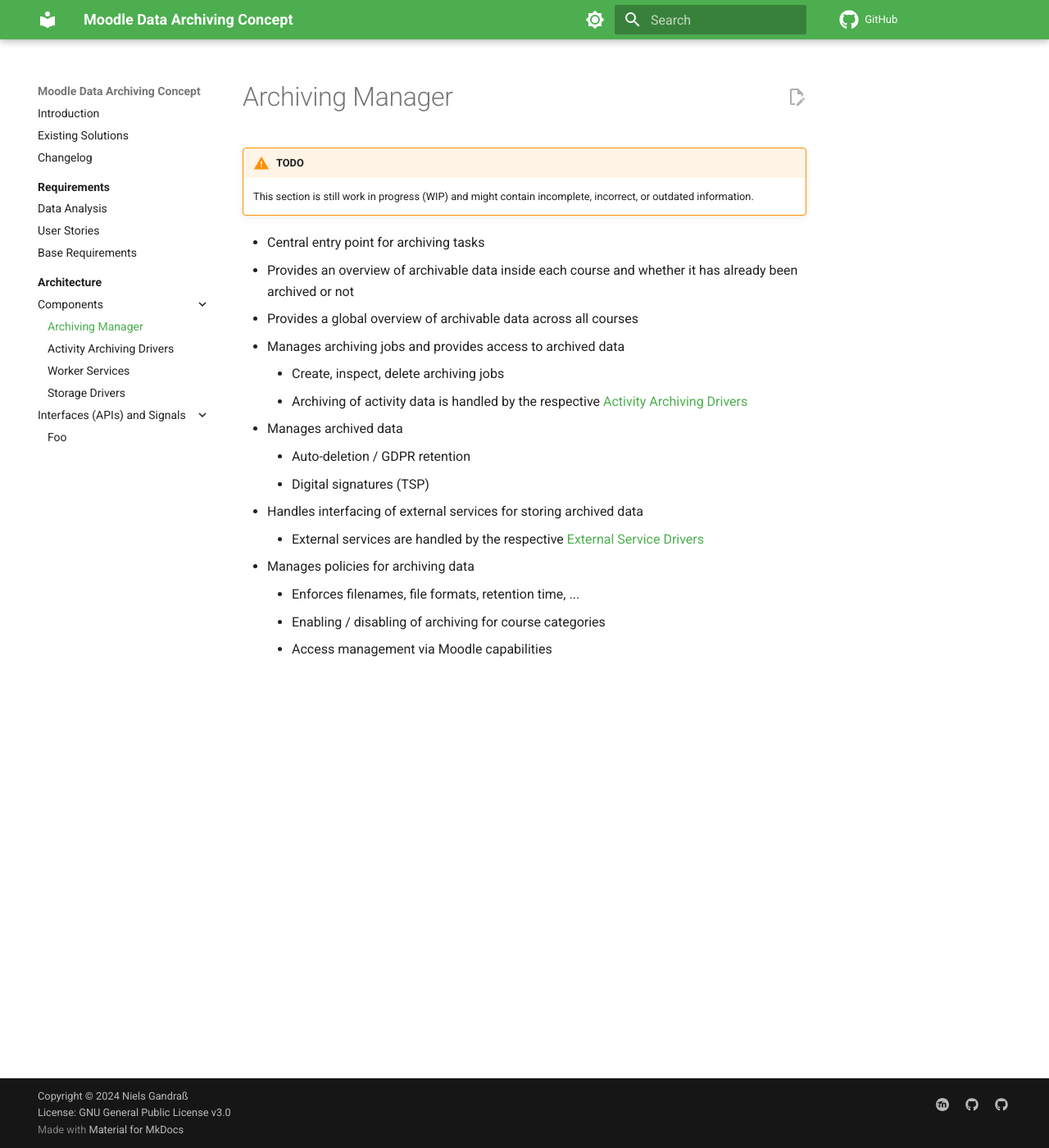
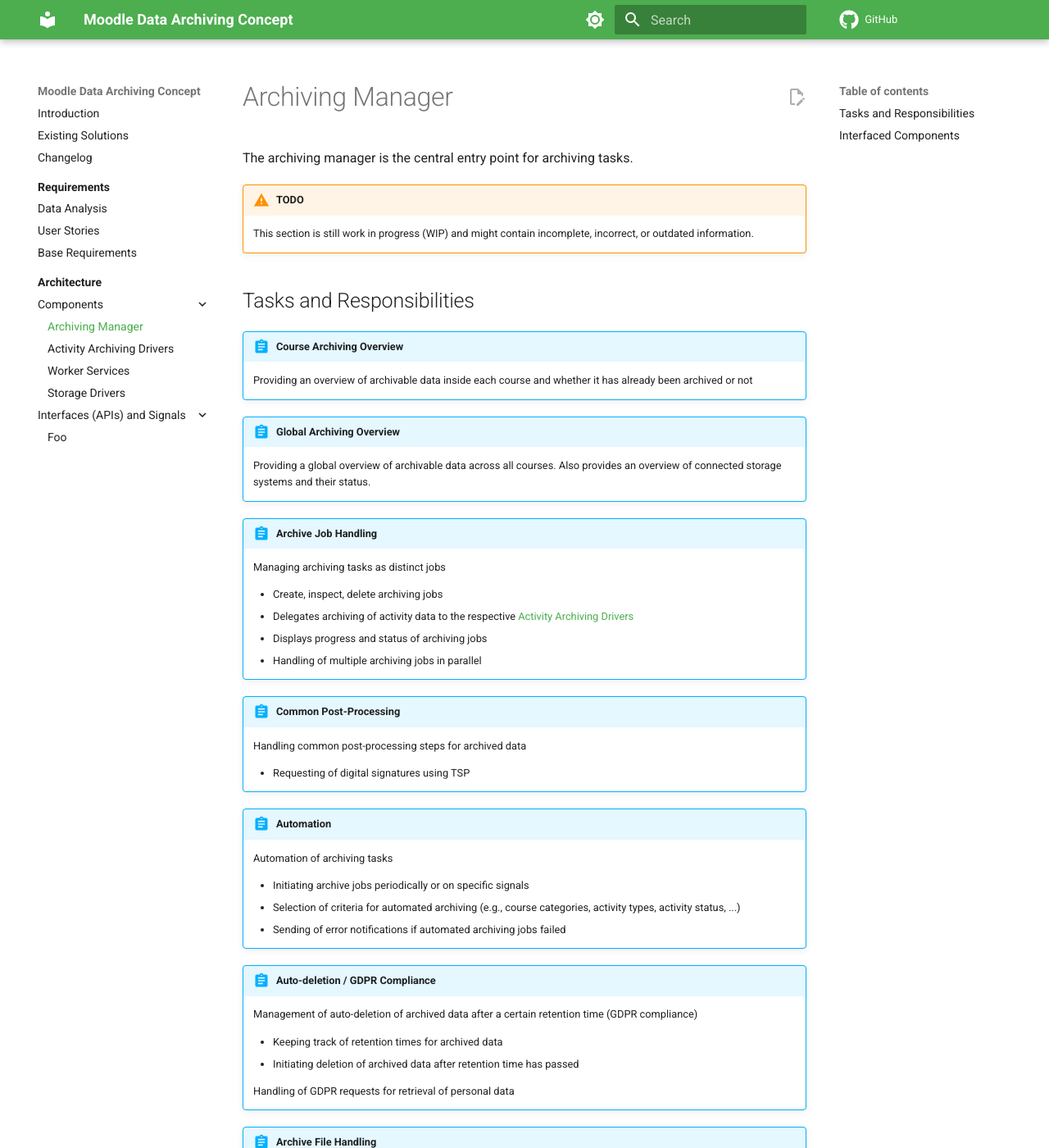
Before and after one commit to ngandrass/moodle-data-archiving-concept, an MkDocs documentation site: the page built from docs/architecture/components/archiving-manager.md, in a window 1280 px wide and 1400 px high. Shown: the whole window at 82% size. Built offline with MkDocs 1.6.1 and Material for MkDocs 9.7.7, drawn with Linux system fonts in a browser that asks for light colours; comment, search, counter and statistics services are not loaded; some of the changed text lies outside the part shown.

Commit message:
Create basic specification for archiving manager

```diff
--- a/docs/architecture/components/archiving-manager.md
+++ b/docs/architecture/components/archiving-manager.md
@@ -1,20 +1,59 @@
 # Archiving Manager
+
+The archiving manager is the central entry point for archiving tasks.
 
 !!! warning "TODO"
     This section is still work in progress (WIP) and might contain incomplete, incorrect, or outdated information.
 
-- Central entry point for archiving tasks
-- Provides an overview of archivable data inside each course and whether it has already been archived or not
-- Provides a global overview of archivable data across all courses
-- Manages archiving jobs and provides access to archived data
+
+## Tasks and Responsibilities
+
+!!! abstract "Course Archiving Overview"
+    Providing an overview of archivable data inside each course and whether it has already been archived or not
+
+!!! abstract "Global Archiving Overview"
+    Providing a global overview of archivable data across all courses. Also provides an overview of connected storage
+    systems and their status.
+
+!!! abstract "Archive Job Handling"
+    Managing archiving tasks as distinct jobs
+
     - Create, inspect, delete archiving jobs
-    - Archiving of activity data is handled by the respective [Activity Archiving Drivers](#activity-archiving-drivers)
-- Manages archived data
-    - Auto-deletion / GDPR retention
-    - Digital signatures (TSP)
-- Handles interfacing of external services for storing archived data
-    - External services are handled by the respective [External Service Drivers](#external-service-drivers)
-- Manages policies for archiving data
-    - Enforces filenames, file formats, retention time, ...
+    - Delegates archiving of activity data to the respective [Activity Archiving Drivers](activity-archiving-drivers)
+    - Displays progress and status of archiving jobs
+    - Handling of multiple archiving jobs in parallel
+
+!!! abstract "Common Post-Processing"
+    Handling common post-processing steps for archived data
+
+    - Requesting of digital signatures using TSP
+
+!!! abstract "Automation"
+    Automation of archiving tasks
+
+    - Initiating archive jobs periodically or on specific signals
+    - Selection of criteria for automated archiving (e.g., course categories, activity types, activity status, ...)
+    - Sending of error notifications if automated archiving jobs failed
+
+!!! abstract "Auto-deletion / GDPR Compliance"
+    Management of auto-deletion of archived data after a certain retention time (GDPR compliance)
+
+    - Keeping track of retention times for archived data
+    - Initiating deletion of archived data after retention time has passed
+
+    Handling of GDPR requests for retrieval of personal data
+
+!!! abstract "Archive File Handling"
+    Forwarding finalized archives to storage drivers
+
+!!! abstract "Global Defaults and Policies"
+    Management of global defaults and policies for archiving data
+
+    - Filename patterns, archive formats, retention time, ...
     - Enabling / disabling of archiving for course categories
-    - Access management via Moodle capabilities
+
+
+## Interfaced Components
+
+- [Activity Archiving Drivers](../activity-archiving-drivers)
+- [Storage Drivers](../storage-drivers)
```
